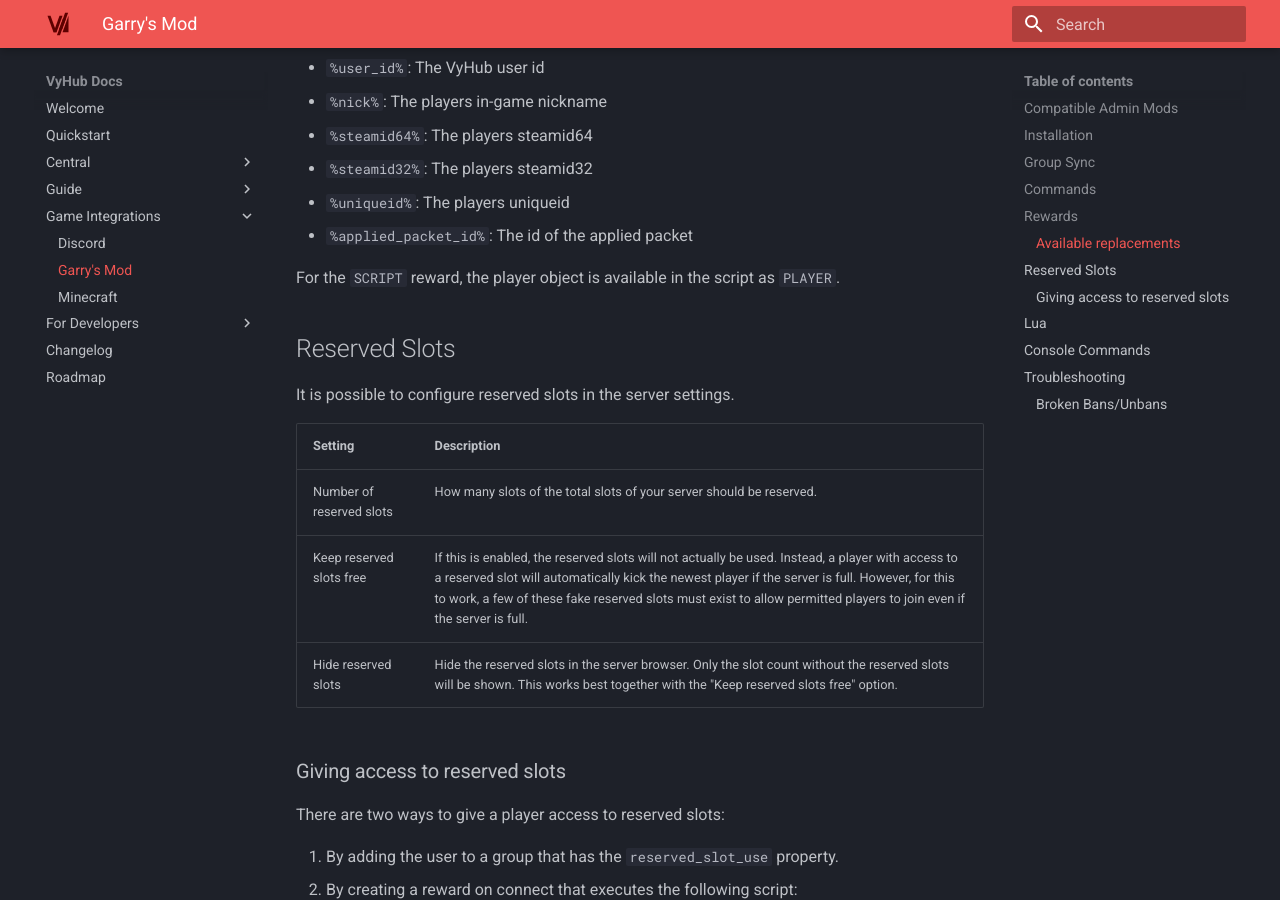
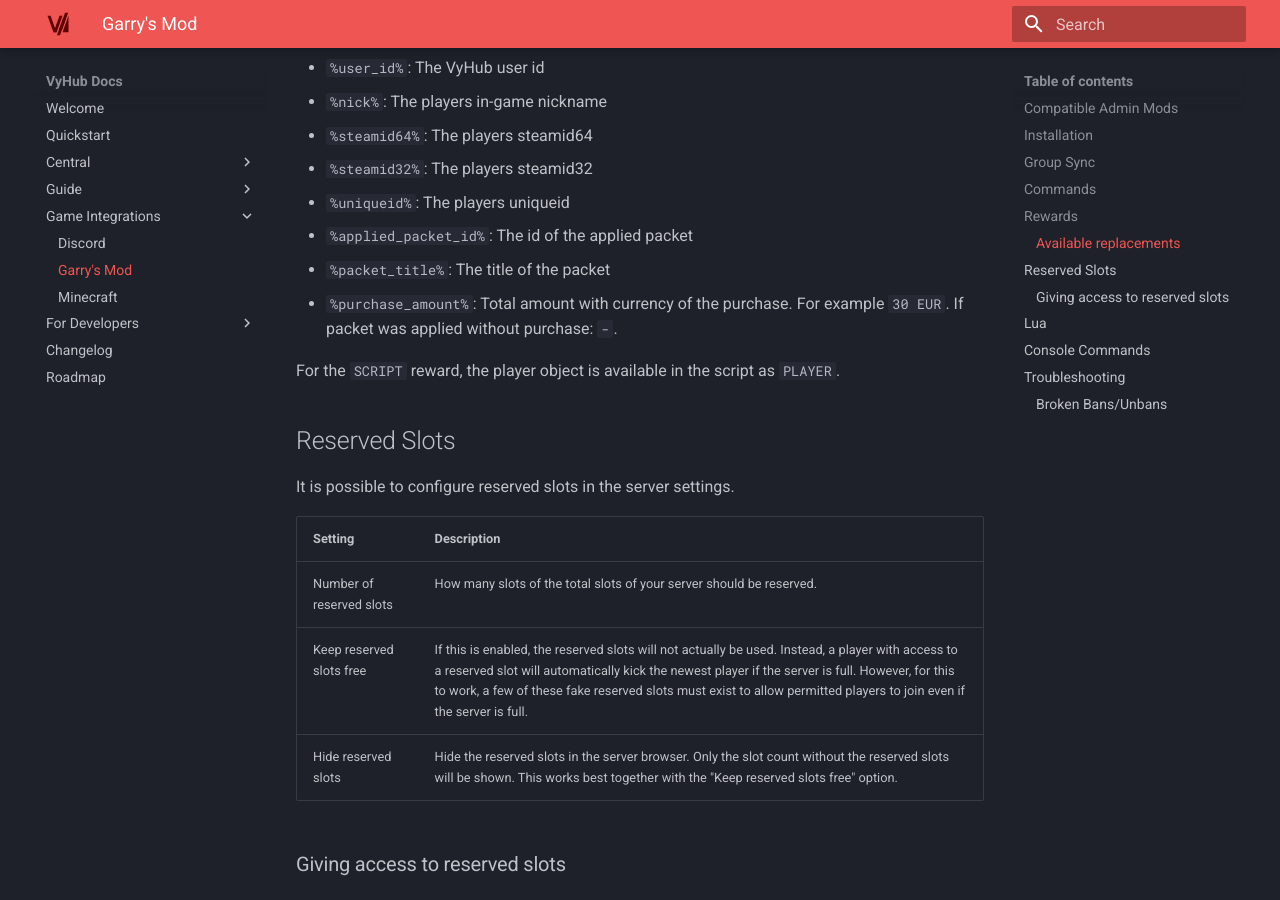
Before and after one commit to nyx-project/vyhub-documentation, an MkDocs documentation site: the page built from docs/game/gmod.md, in a window 1280 px wide and 900 px high, scrolled down 1289 px. Built offline with MkDocs 1.6.1 and Material for MkDocs 9.7.7, drawn with Linux system fonts in a browser that asks for light colours; the version menu is left out.

Commit message:
Update gmod string replacements

```diff
--- a/docs/game/gmod.md
+++ b/docs/game/gmod.md
@@ -43,6 +43,8 @@
 - `%steamid32%`: The players steamid32
 - `%uniqueid%`: The players uniqueid
 - `%applied_packet_id%`: The id of the applied packet
+- `%packet_title%`: The title of the packet
+- `%purchase_amount%`: Total amount with currency of the purchase. For example `30 EUR`. If packet was applied without purchase: `-`.
 
 For the `SCRIPT` reward, the player object is available in the script as `PLAYER`.
 
```
